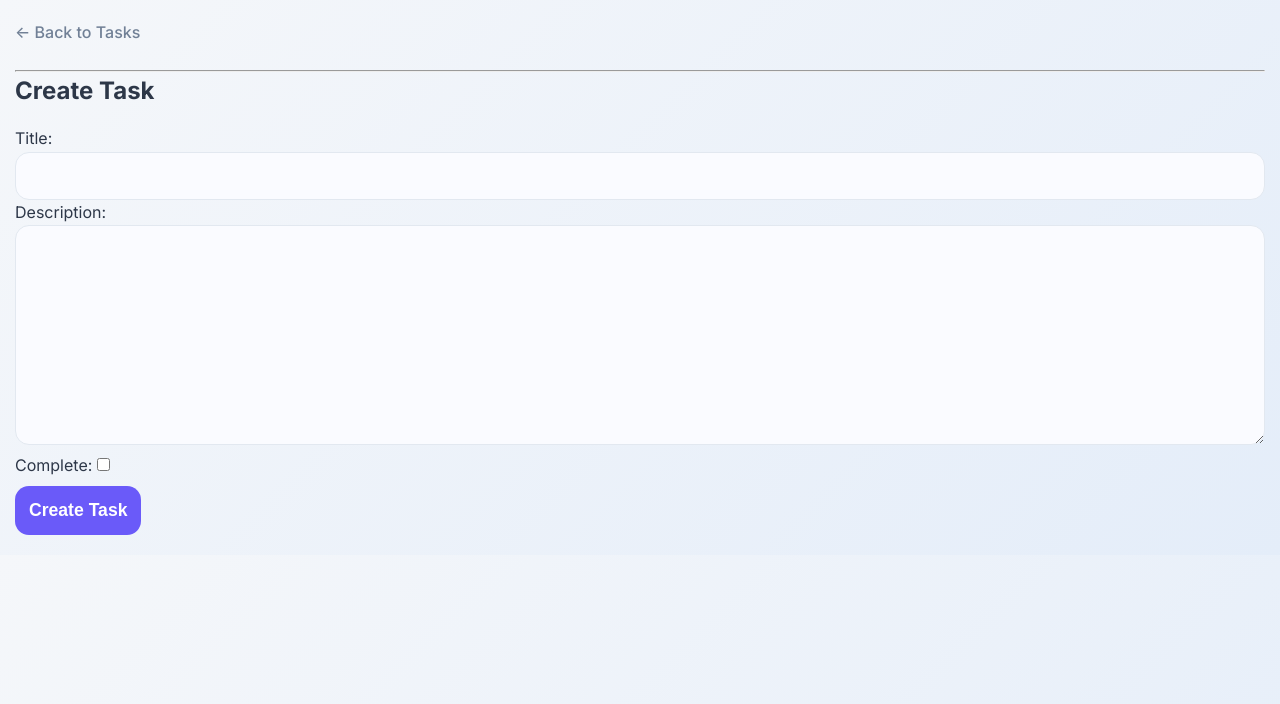
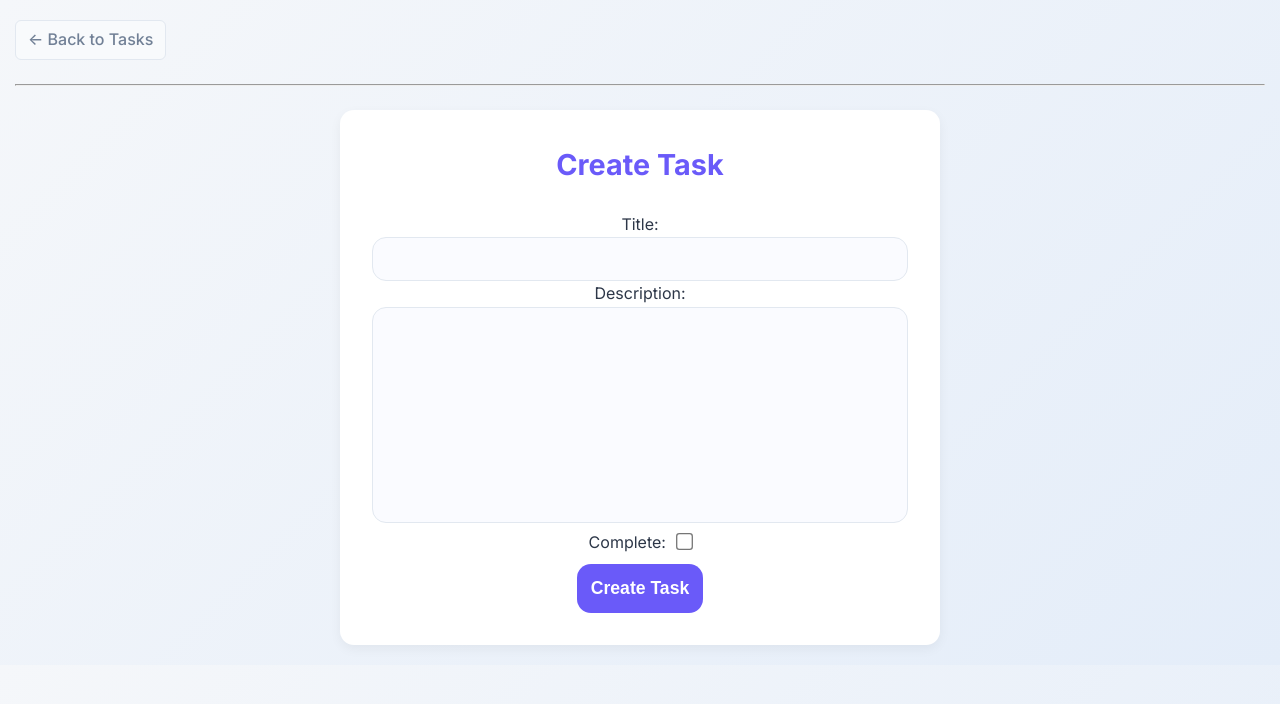
Before and after one commit to Samadseven07/ToDo-app, a Django app: page /task-create/ in a window 1280 px wide. Shown: the top 704 px of the page. Run offline with Django 5.2, Linux system fonts and the light colour scheme; a user stored in the database is signed in.

Commit message:
fix the css and ready to go

```diff
--- a/base/static/base/style.css
+++ b/base/static/base/style.css
@@ -637,3 +637,209 @@ input:focus {
     text-align: center;
   }
 }
+
+
+/* ===== TASK FORM PAGE ===== */
+.task-form-card {
+  background: white;
+  border-radius: var(--border-radius);
+  box-shadow: var(--shadow-sm);
+  padding: 32px;
+  margin-top: 24px;
+  max-width: 600px;
+  margin-left: auto;
+  margin-right: auto;
+  text-align: center;
+}
+
+.form-title {
+  font-size: 1.8rem;
+  color: var(--primary);
+  margin-bottom: 24px;
+  text-align: center;
+}
+
+/* Style for form paragraphs (from {{ form.as_p }}) */
+.task-form-card form p {
+  margin-bottom: 20px;
+  text-align: left;
+}
+
+.task-form-card form p label {
+  display: block;
+  font-weight: 600;
+  color: var(--dark);
+  margin-bottom: 8px;
+  font-size: 1rem;
+}
+
+/* Input & Textarea */
+.task-form-card form input[type="text"],
+.task-form-card form input[type="email"],
+.task-form-card form input[type="password"],
+.task-form-card form textarea {
+  width: 100%;
+  padding: 12px 16px;
+  border: 1px solid #e2e8f0;
+  border-radius: var(--border-radius);
+  font-size: 1rem;
+  background-color: #fafbff;
+  transition: var(--transition);
+}
+
+/* Disable resize on textarea */
+.task-form-card form textarea {
+  min-height: 120px;
+  resize: none; /* 👈 This removes the resize handle */
+  overflow-y: auto;
+}
+
+.task-form-card form input:focus,
+.task-form-card form textarea:focus {
+  outline: none;
+  border-color: var(--primary);
+  box-shadow: 0 0 0 3px rgba(106, 90, 249, 0.2);
+}
+
+/* Checkbox */
+.task-form-card form input[type="checkbox"] {
+  width: auto;
+  height: auto;
+  transform: scale(1.3);
+  margin-left: 8px;
+}
+
+/* Submit button — match your purple theme */
+.task-form-card input[type="submit"] {
+  background: var(--primary);
+  color: white;
+  border: none;
+  padding: 12px 24px;
+  border-radius: var(--border-radius);
+  font-size: 1.1rem;
+  font-weight: 600;
+  cursor: pointer;
+  transition: var(--transition);
+  margin-top: 16px;
+}
+
+.task-form-card input[type="submit"]:hover {
+  background: var(--primary-dark);
+  transform: translateY(-2px);
+  box-shadow: var(--shadow);
+}
+
+/* Back link */
+.back-link {
+  display: inline-block;
+  margin-bottom: 24px;
+  color: var(--gray);
+  font-weight: 500;
+  text-decoration: none;
+  transition: var(--transition);
+  padding: 6px 12px;
+  border-radius: 6px;
+  background: #f8fafc;
+  border: 1px solid #e2e8f0;
+}
+
+.back-link:hover {
+  color: var(--primary);
+  background: #ebf8ff;
+  border-color: var(--primary);
+  text-decoration: underline;
+}
+
+/* Header main bar — ensure it’s centered title + right actions */
+.header-main {
+  display: flex;
+  align-items: center;
+  padding: 16px 0;
+  border-bottom: 1px solid #e2e8f0;
+  margin-bottom: 24px;
+  position: relative;
+}
+
+.header-main h1 {
+  position: static;
+  text-align: center;
+  font-size: 1.6rem;
+  color: var(--primary);
+  margin: 0 auto;
+  font-weight: 700;
+  flex: 1;
+}
+
+.header-main .username {
+  font-weight: 600;
+  color: var(--dark);
+  font-size: 1.1rem;
+  white-space: nowrap;
+  margin-left: 16px;
+}
+
+.header-main .actions {
+  display: flex;
+  gap: 12px;
+  margin-left: 16px;
+}
+
+.header-main .btn-add-task {
+  background: var(--primary);
+  color: white;
+  padding: 8px 16px;
+  border-radius: 10px;
+  font-weight: 600;
+  font-size: 0.95rem;
+  text-decoration: none;
+  transition: var(--transition);
+}
+
+.header-main .btn-add-task:hover {
+  background: var(--primary-dark);
+  transform: translateY(-1px);
+}
+
+.header-main .btn-logout,
+.header-main .btn-login {
+  background: #e2e8f0;
+  border: none;
+  padding: 8px 16px;
+  border-radius: 20px;
+  font-size: 0.9rem;
+  cursor: pointer;
+  transition: var(--transition);
+}
+
+.header-main .btn-logout:hover,
+.header-main .btn-login:hover {
+  background: #cbd5e0;
+  color: var(--dark);
+}
+
+/* Responsive: Stack header on mobile */
+@media (max-width: 600px) {
+  .header-main {
+    flex-direction: column;
+    align-items: flex-start;
+    gap: 12px;
+  }
+
+  .header-main h1,
+  .header-main .username,
+  .header-main .actions {
+    width: 100%;
+    text-align: left;
+    margin-left: 0;
+  }
+
+  .task-form-card {
+    padding: 24px 16px;
+    margin: 24px 0;
+  }
+
+  .back-link {
+    display: block;
+    text-align: left;
+  }
+}
```
Also changed, not shown: db.sqlite3.
